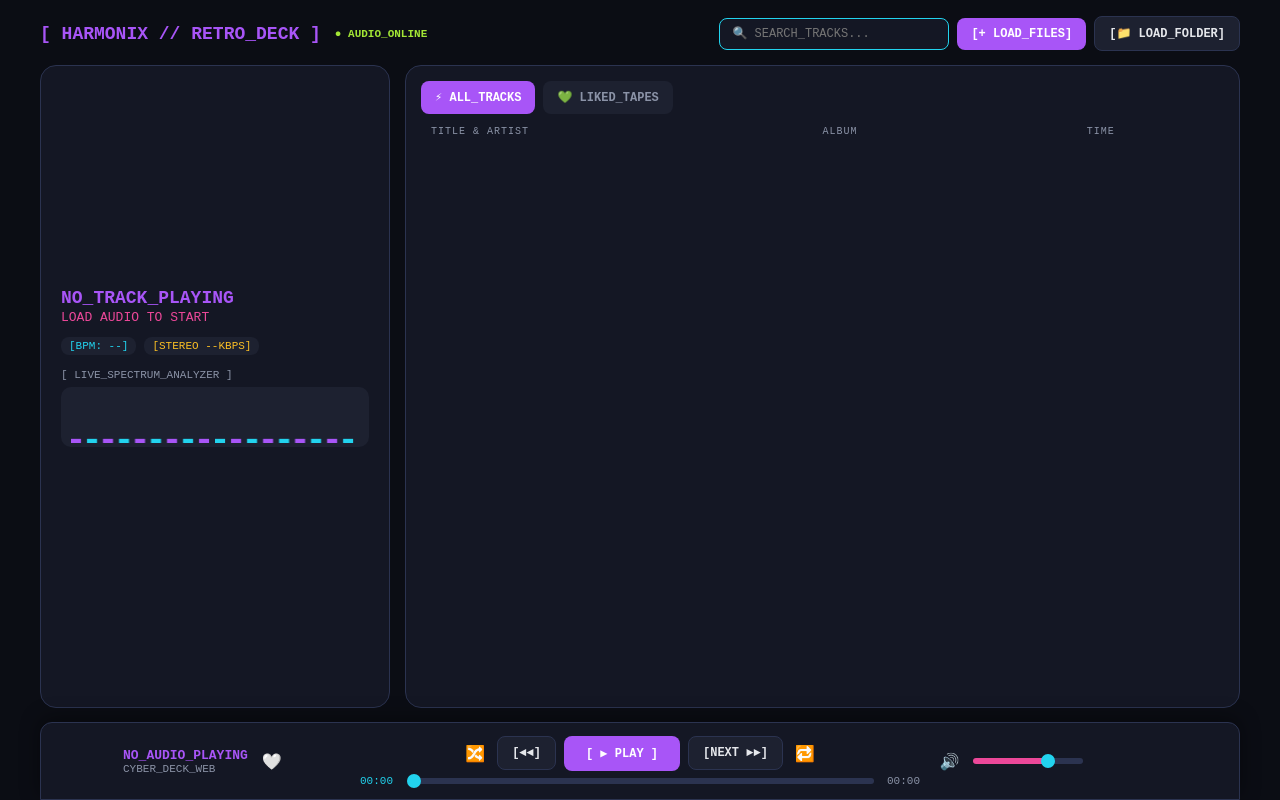
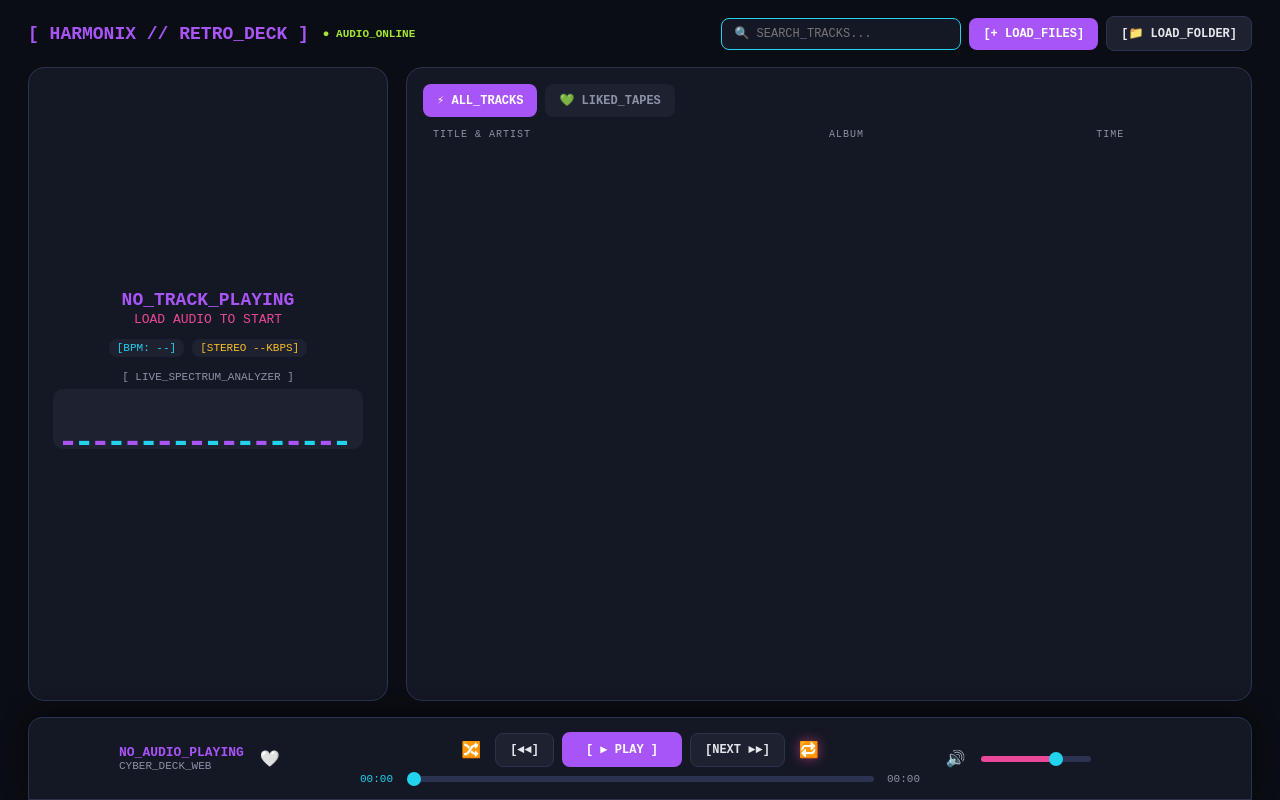
Before and after one commit to ASHISH704504/harmonix-web-player, a Flask app: page / in a window 1280 px wide. Run offline with Flask 3, Linux system fonts and the light colour scheme; data that the repository does not hold is empty; a map, chart or similar area stays blank.

Commit message:
Full width desktop layout, specific mobile width (440px), fix next song and shuffle

```diff
--- a/static/css/style.css
+++ b/static/css/style.css
@@ -22,17 +22,20 @@
   color: var(--text);
   font-family: var(--mono);
   min-height: 100vh;
-  display: flex;
-  justify-content: center;
+  margin: 0;
+  padding: 0;
+  width: 100%;
 }
 
+/* ---------- DESKTOP: FULL WIDTH ---------- */
 .app {
   width: 100%;
-  max-width: 1240px;
+  max-width: 100%; /* Take full width on desktop */
   display: flex;
   flex-direction: column;
-  gap: 14px;
-  padding: 16px 20px 0;
+  gap: 16px;
+  padding: 16px 28px 0;
+  min-height: 100vh;
 }
 
 /* ---------- HEADER ---------- */
@@ -41,7 +44,8 @@
   justify-content: space-between;
   align-items: center;
   flex-wrap: wrap;
-  gap: 10px;
+  gap: 12px;
+  width: 100%;
 }
 .brand { display: flex; align-items: center; gap: 14px; }
 .logo { color: var(--purple); font-weight: bold; font-size: 18px; }
@@ -55,7 +59,7 @@
   font-family: var(--mono);
   padding: 8px 12px;
   border-radius: 8px;
-  width: 230px;
+  width: 240px;
   font-size: 12px;
   outline: none;
 }
@@ -88,26 +92,31 @@
   -webkit-tap-highlight-color: transparent;
 }
 
-/* ---------- MAIN ---------- */
+/* ---------- MAIN LAYOUT ---------- */
 .main {
   display: grid;
-  grid-template-columns: 350px 1fr;
-  gap: 15px;
+  grid-template-columns: 360px 1fr;
+  gap: 18px;
   flex: 1;
+  width: 100%;
 }
 
-/* HERO */
+/* HERO CARD */
 .hero {
   background: var(--panel);
   border: 1px solid var(--border);
   border-radius: 16px;
   padding: 20px;
+  display: flex;
+  flex-direction: column;
+  align-items: center;
+  text-align: center;
 }
-.cover-wrap { width: 270px; height: 190px; border-radius: 12px; overflow: hidden; }
+.cover-wrap { width: 270px; height: 190px; border-radius: 12px; overflow: hidden; margin: 0 auto; }
 #cover { width: 270px; height: 190px; display: block; }
 .hero-title { color: var(--purple); font-size: 18px; margin: 12px 0 2px; }
 .hero-artist { color: var(--pink); font-size: 13px; margin-bottom: 12px; }
-.telemetry { display: flex; gap: 8px; margin-bottom: 14px; }
+.telemetry { display: flex; gap: 8px; margin-bottom: 14px; justify-content: center; }
 .chip {
   background: var(--card);
   border-radius: 8px;
@@ -117,17 +126,18 @@
 .chip.cyan { color: var(--cyan); }
 .chip.amber { color: var(--amber); }
 .viz-label { color: var(--muted); font-size: 11px; margin-bottom: 6px; }
-#spectrum { width: 100%; height: 60px; display: block; background: var(--card); border-radius: 10px; }
+#spectrum { width: 100%; max-width: 310px; height: 60px; display: block; background: var(--card); border-radius: 10px; }
 
-/* TRACKS */
+/* TRACKS SECTION */
 .tracks {
   background: var(--panel);
   border: 1px solid var(--border);
   border-radius: 16px;
-  padding: 15px;
+  padding: 16px;
   display: flex;
   flex-direction: column;
   min-width: 0;
+  width: 100%;
 }
 .pills { display: flex; gap: 8px; margin-bottom: 12px; }
 .pill {
@@ -200,21 +211,22 @@
 }
 .heart.fav { filter: drop-shadow(0 0 4px var(--pink)); }
 
-/* ---------- PLAYER BAR ---------- */
+/* ---------- PLAYER BAR (FULL WIDTH ON DESKTOP) ---------- */
 .player {
+  width: 100%;
   background: var(--panel);
   border: 1px solid var(--border);
-  border-top-left-radius: 12px;
-  border-top-right-radius: 12px;
+  border-top-left-radius: 14px;
+  border-top-right-radius: 14px;
   display: grid;
   grid-template-columns: 1fr 2fr 1fr;
   align-items: center;
-  gap: 12px;
-  padding: 12px 20px;
+  gap: 16px;
+  padding: 14px 28px;
   position: sticky;
   bottom: 0;
   z-index: 100;
-  box-shadow: 0 -4px 20px rgba(0, 0, 0, 0.4);
+  box-shadow: 0 -4px 24px rgba(0, 0, 0, 0.45);
 }
 .p-left, .p-right, .p-center { display: flex; align-items: center; gap: 10px; }
 #miniCover { width: 52px; height: 52px; border-radius: 8px; display: block; flex-shrink: 0; }
@@ -228,19 +240,19 @@
   color: var(--muted);
   font-size: 16px;
   cursor: pointer;
-  padding: 4px;
+  padding: 6px;
   border-radius: 6px;
   user-select: none;
+  transition: all 0.15s ease;
 }
 .icon-btn:hover { background: var(--card-hover); color: var(--text); }
-.icon-btn.on-cyan { color: var(--cyan); }
-.icon-btn.on-pink { color: var(--pink); }
+.icon-btn.on-cyan { color: var(--cyan); filter: drop-shadow(0 0 6px rgba(34, 211, 238, 0.6)); }
+.icon-btn.on-pink { color: var(--pink); filter: drop-shadow(0 0 6px rgba(236, 72, 153, 0.6)); }
 
-.p-center { flex-direction: column; gap: 4px; }
+.p-center { flex-direction: column; gap: 6px; }
 .btn-row { display: flex; align-items: center; gap: 8px; justify-content: center; }
-.btn.play { background: var(--purple); padding: 10px 22px; user-select: none; }
+.btn.play { background: var(--purple); padding: 10px 24px; user-select: none; }
 .btn.play:hover { background: var(--purple-hover); }
-.btn.play.paused { color: var(--text); }
 
 .seek-row { display: flex; align-items: center; gap: 10px; width: 100%; }
 .time { font-size: 11px; color: var(--cyan); width: 40px; text-align: center; }
```
Also changed, not shown: other parts of static/css/style.css (+51 -29 lines), static/js/script.js (+16 -48 lines).
